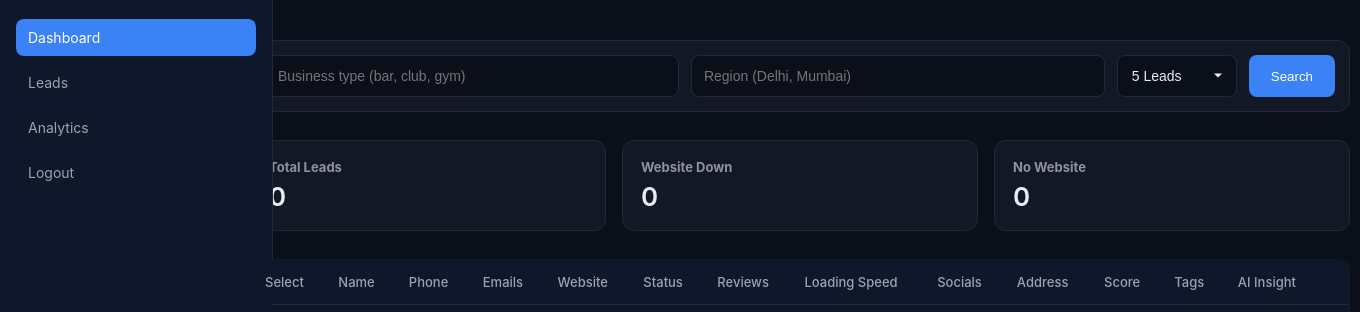
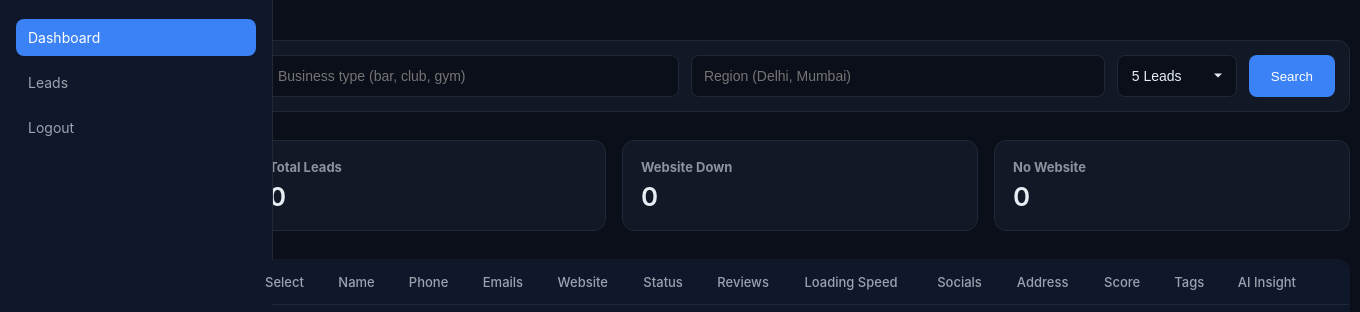
Before and after one commit to gromaxbro/Xyron-Lead-Finder, a Flask app: page /dashboard in a window 1360 px wide. Shown: the part 63-375 px from the top of the page. Run offline with Flask 3, Linux system fonts and the light colour scheme; the visitor is signed in with stand-in values (Sample User, id 1).

Commit message:
Update index.html

```diff
--- a/templates/index.html
+++ b/templates/index.html
@@ -19,7 +19,6 @@
                 <nav class="sidebar-nav">
                     <a href="/dashboard" class="active">Dashboard</a>
                     <a href="/leads">Leads</a>
-                    <a>Analytics</a>
                     <a href="/logout">Logout</a>
                 </nav>
             </aside>
```
